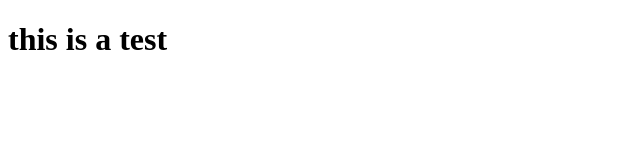
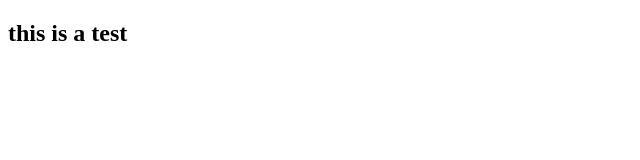
Before and after one commit to Hribhuhehe/Inventory-Management-System, a plain HTML site: page index.html in a window 1280 px wide. Shown: the whole page, without its empty margins (0-640 px from the left). Drawn offline with Linux system fonts and the light colour scheme.

Commit message:
changed h1 to h2

```diff
--- a/index.html
+++ b/index.html
@@ -6,6 +6,6 @@
     <title>Document</title>
 </head>
 <body>
-    <h1>this is a test</h1>
+    <h2>this is a test</h2>
 </body>
 </html>
```
